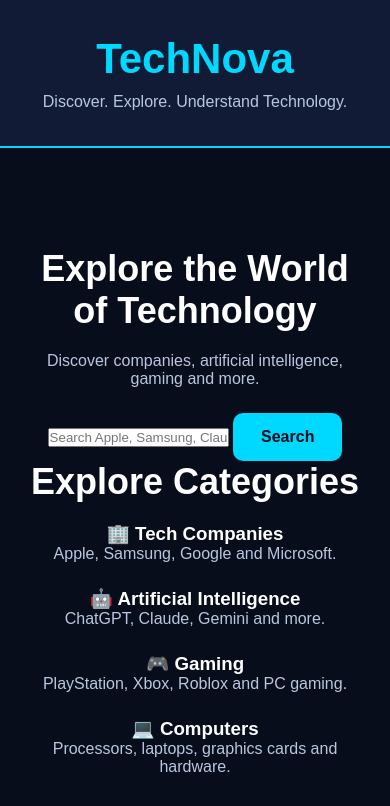
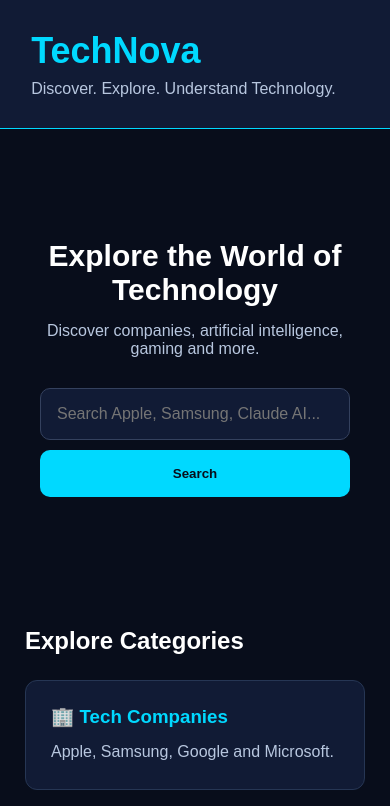
Before and after one commit to alexchitza7-alt/TechNova, a plain HTML site: page index.html in a window 390 px wide. Shown: the top 806 px of the page. Drawn offline with Linux system fonts and the light colour scheme.

Commit message:
Refactor CSS styles for layout and responsiveness
Updated styles for various elements including header, main, and buttons. Added new search box styles and modified layout for responsiveness.

```diff
--- a/style.css
+++ b/style.css
@@ -1,3 +1,4 @@
+
 * {
   margin: 0;
   padding: 0;
@@ -8,51 +9,166 @@ body {
   font-family: Arial, sans-serif;
   background: #080d1b;
   color: white;
-  text-align: center;
+  min-height: 100vh;
 }
 
 header {
-  padding: 35px;
+  padding: 30px 8%;
   background: #111b35;
-  border-bottom: 2px solid #00d9ff;
+  border-bottom: 1px solid #00d9ff;
 }
 
 header h1 {
   color: #00d9ff;
-  font-size: 42px;
+  font-size: 36px;
 }
 
 header p {
-  margin-top: 10px;
   color: #b8c7df;
+  margin-top: 8px;
 }
 
 main {
-  padding: 100px 20px;
+  max-width: 1100px;
+  margin: auto;
+  padding: 60px 25px;
 }
 
-main h2 {
-  font-size: 36px;
-  margin-bottom: 20px;
+.hero {
+  text-align: center;
+  padding: 50px 15px;
 }
 
-main p {
-  color: #b8c7df;
-  margin-bottom: 25px;
+.hero h2 {
+  font-size: 40px;
+  margin-bottom: 15px;
 }
 
-button {
+.hero > p {
+  color: #b8c7df;
+  margin-bottom: 30px;
+}
+
+.search-box {
+  display: flex;
+  max-width: 650px;
+  margin: auto;
+  gap: 10px;
+}
+
+.search-box input {
+  flex: 1;
+  min-width: 0;
+  padding: 16px;
+  border: 1px solid #34415e;
+  border-radius: 10px;
+  background: #111b35;
+  color: white;
+  font-size: 16px;
+}
+
+.search-box button {
+  padding: 16px 25px;
+  border: none;
+  border-radius: 10px;
   background: #00d9ff;
   color: #080d1b;
-  border: none;
-  padding: 15px 28px;
-  border-radius: 10px;
-  font-size: 16px;
   font-weight: bold;
   cursor: pointer;
 }
 
-button:hover {
+.search-box button:hover {
   background: white;
-  transform: scale(1.05);
 }
+
+#searchResults {
+  max-width: 750px;
+  margin: 30px auto;
+  text-align: left;
+}
+
+.result-card {
+  background: #111b35;
+  border: 1px solid #263654;
+  border-radius: 12px;
+  padding: 22px;
+  margin-bottom: 15px;
+}
+
+.result-card h3 {
+  color: #00d9ff;
+  margin-bottom: 10px;
+  font-size: 22px;
+}
+
+.result-card p {
+  color: #c4d0e5;
+  line-height: 1.6;
+  margin-bottom: 10px;
+}
+
+.result-card a {
+  color: #00d9ff;
+  text-decoration: none;
+}
+
+.result-card a:hover {
+  text-decoration: underline;
+}
+
+.result-category {
+  font-size: 13px;
+  color: #8ea6c8 !important;
+}
+
+.categories {
+  margin-top: 50px;
+}
+
+.categories h2 {
+  margin-bottom: 25px;
+}
+
+.category-grid {
+  display: grid;
+  grid-template-columns: repeat(2, 1fr);
+  gap: 18px;
+}
+
+.category {
+  background: #111b35;
+  border: 1px solid #263654;
+  border-radius: 12px;
+  padding: 25px;
+}
+
+.category h3 {
+  color: #00d9ff;
+  margin-bottom: 12px;
+}
+
+.category p {
+  color: #b8c7df;
+  line-height: 1.5;
+}
+
+footer {
+  text-align: center;
+  padding: 25px;
+  color: #8ea6c8;
+  border-top: 1px solid #263654;
+}
+
+@media (max-width: 600px) {
+  .hero h2 {
+    font-size: 30px;
+  }
+
+  .search-box {
+    flex-direction: column;
+  }
+
+  .category-grid {
+    grid-template-columns: 1fr;
+  }
+}
```
